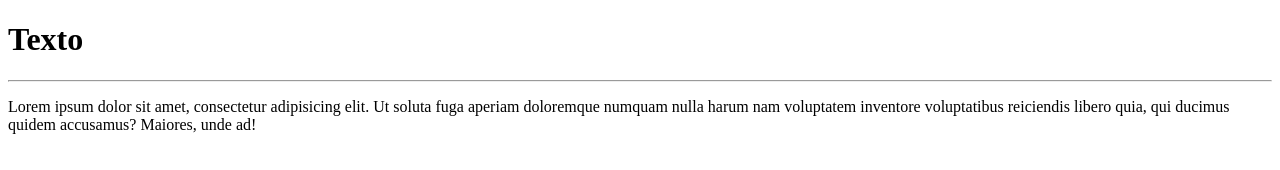
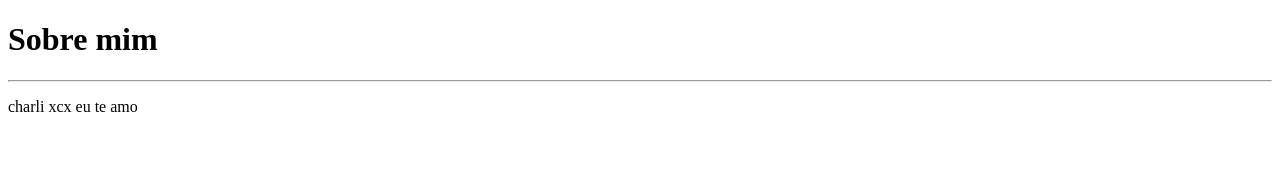
Before and after one commit to lilicesm/Web-SobreMim-Alice, a plain HTML site: page site/index.html in a window 1280 px wide. Drawn offline with Linux system fonts and the light colour scheme.

Commit message:
omg o html funciona

```diff
--- a/site/index.html
+++ b/site/index.html
@@ -7,8 +7,8 @@
     <title>Sobre mim</title>
 </head>
 <body>
-    <h1>Texto</h1>
+    <h1>Sobre mim</h1>
     <hr>
-    <p>Lorem ipsum dolor sit amet, consectetur adipisicing elit. Ut soluta fuga aperiam doloremque numquam nulla harum nam voluptatem inventore voluptatibus reiciendis libero quia, qui ducimus quidem accusamus? Maiores, unde ad!</p>
+    <p>charli xcx eu te amo</p>
 </body>
 </html>
```
